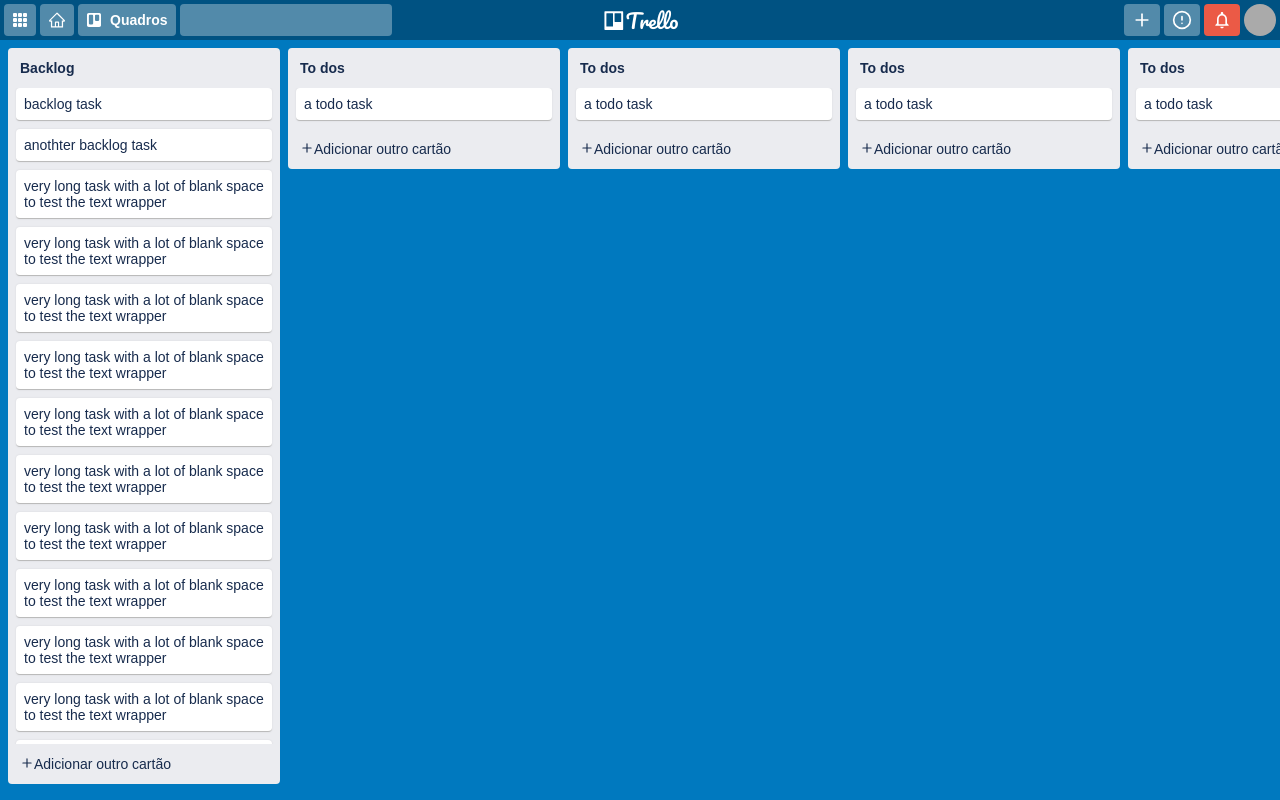
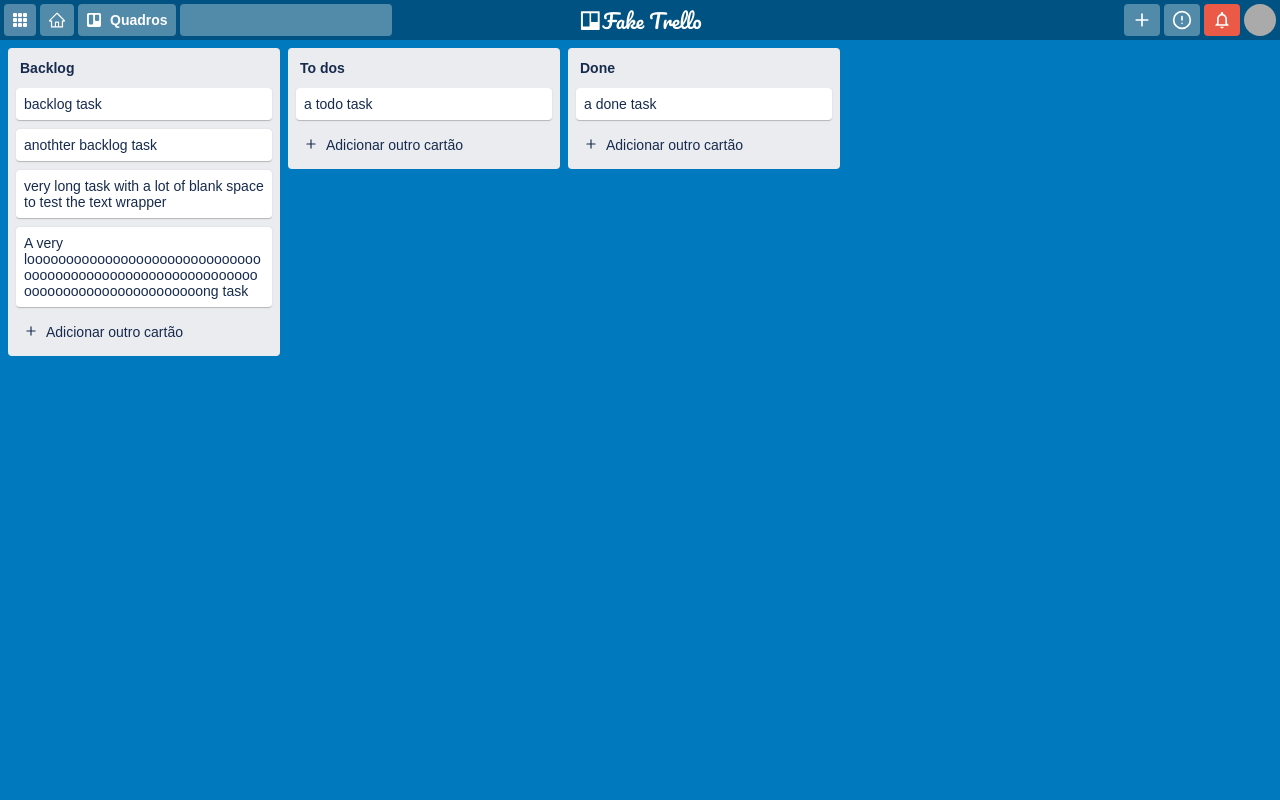
Before and after one commit to cazuzabarberino/fake-trello, a React (Create React App) app: page / in a window 1280 px wide. Built offline with nearby package versions, Linux system fonts and the light colour scheme.

Commit message:
themming

```diff
--- a/src/App.tsx
+++ b/src/App.tsx
@@ -1,6 +1,6 @@
 import React from "react";
 import Panel from "./pages/panel";
-import { GlobalStyles, theme } from "./styles";
+import { GlobalStyles, defaultTheme } from "./styles";
 import { ThemeProvider } from "styled-components";
 import Header from "./components/header";
 import styled from "styled-components";
@@ -8,7 +8,7 @@ import styled from "styled-components";
 function App() {
   return (
     <>
-      <ThemeProvider theme={theme}>
+      <ThemeProvider theme={defaultTheme}>
         <GlobalStyles />
         <Container>
           <Header />
--- a/src/components/cardlist/styled.ts
+++ b/src/components/cardlist/styled.ts
@@ -21,10 +21,10 @@ export const CardContent = styled.div<CardContentProps>`
   max-height: 100%;
   padding: 0 4px;
 
-  display: flex;
-  flex-direction: column;
+  display: grid;
+  grid-auto-flow: row;
 
-  background: ${({ dragging }) => (dragging ? "none" : "#ebecf0")};
+  background: ${({ dragging, theme }) => (dragging ? "none" : theme.listColor)};
 
   font-size: 14px;
   border-radius: 4px;
@@ -39,25 +39,35 @@ export const Shadow = styled.div<ShadowProps>`
   position: absolute;
   width: 100%;
   height: 100%;
-  background: red;
   top: 0;
   left: 0;
   border-radius: inherit;
-  background: rgba(0, 0, 0, 0.35);
+  background: ${({ theme }) => theme.transparency};
 `;
 
 export const CardHeader = styled.div<draggingProps>`
   opacity: ${({ dragging }) => (dragging ? 0 : 1)};
   padding: 12px 8px;
-  color: #172b4d;
   font-weight: 700;
   cursor: pointer;
 `;
 
 export const NewTaskBtn = styled.div<draggingProps>`
   opacity: ${({ dragging }) => (dragging ? 0 : 1)};
-  display: flex;
-  padding: 12px 8px;
+  display: grid;
+  grid-auto-flow: column;
+  align-content: center;
+  place-content: start;
+
+  column-gap: 8px;
+  padding: 8px 8px;
+  cursor: pointer;
+  margin: 0 4px;
+  margin-bottom: 8px;
+
+  :hover {
+    background: rgba(9, 30, 66, 0.08);
+  }
 `;
 
 interface draggingProps {
@@ -80,12 +90,12 @@ export const TaskContainer = styled.div<draggingProps>`
   /* Track */
   ::-webkit-scrollbar-track {
     border-radius: 10px;
-    background: #d9dce2;
+    background: ${({ theme }) => theme.scrollBar};
   }
 
   /* Handle */
   ::-webkit-scrollbar-thumb {
-    background: #bdc3ce;
+    background: ${({ theme }) => theme.scrollThumb};
     border-radius: 10px;
   }
 `;
--- a/src/components/header/index.tsx
+++ b/src/components/header/index.tsx
@@ -34,7 +34,7 @@ const Header = (props: Props) => {
       </HeaderBtnWrapper>
       <HeaderTitle>
         <DiTrello size={24} />
-        Trello
+        Fake Trello
       </HeaderTitle>
       <HeaderBtnWrapper right>
         <HeaderBox as="button">
--- a/src/components/header/styles.ts
+++ b/src/components/header/styles.ts
@@ -8,7 +8,7 @@ export const Container = styled.div`
   padding: 4px;
 
   display: flex;
-  background: rgba(0, 0, 0, 0.32);
+  background: ${({ theme }) => theme.transparency};
 `;
 
 interface HeaderBtnWrapperProps {
--- a/src/components/taskCard/styled.ts
+++ b/src/components/taskCard/styled.ts
@@ -1,4 +1,5 @@
 import styled, { css } from "styled-components";
+import { darken } from "polished";
 
 interface CardProps {
   dragging?: boolean;
@@ -9,7 +10,7 @@ export const Card = styled.div<CardProps>`
   position: relative;
   max-width: 256px;
   flex: 1;
-  background: white;
+  background: ${({ theme }) => theme.taskColor};
   padding: 8px;
   border-radius: 4px;
   border-bottom: 1px solid ${({ dragging }) => (dragging ? "#ddd" : "#bbb")};
@@ -30,7 +31,7 @@ export const Card = styled.div<CardProps>`
       cursor: pointer;
 
       &:hover {
-        background: #eee;
+        background: ${({ theme }) => darken(0.1, theme.taskColor)};
       }
     `}
 `;
@@ -47,5 +48,5 @@ export const Shadow = styled.div<ShadowProps>`
   width: 100%;
   height: 100%;
   border-radius: inherit;
-  background: #ddd;
+  background: ${({ theme }) => theme.transparency};
 `;
--- a/src/pages/panel/index.tsx
+++ b/src/pages/panel/index.tsx
@@ -20,81 +20,8 @@ const mock = [
       "backlog task",
       "anothter backlog task",
       "very long task with a lot of blank space to test the text wrapper",
-      "very long task with a lot of blank space to test the text wrapper",
-      "very long task with a lot of blank space to test the text wrapper",
-      "very long task with a lot of blank space to test the text wrapper",
-      "very long task with a lot of blank space to test the text wrapper",
-      "very long task with a lot of blank space to test the text wrapper",
-      "very long task with a lot of blank space to test the text wrapper",
-      "very long task with a lot of blank space to test the text wrapper",
-      "very long task with a lot of blank space to test the text wrapper",
-      "very long task with a lot of blank space to test the text wrapper",
-      "very long task with a lot of blank space to test the text wrapper",
-      "very long task with a lot of blank space to test the text wrapper",
-      "very long task with a lot of blank space to test the text wrapper",
-      "very long task with a lot of blank space to test the text wrapper",
-      "very long task with a lot of blank space to test the text wrapper",
-      "very long task with a lot of blank space to test the text wrapper",
-      "very long task with a lot of blank space to test the text wrapper",
-      "very long task with a lot of blank space to test the text wrapper",
-      "very long task with a lot of blank space to test the text wrapper",
-      "very long task with a lot of blank space to test the text wrapper",
-      "very long task with a lot of blank space to test the text wrapper",
-      "very long task with a lot of blank space to test the text wrapper",
-      "very long task with a lot of blank space to test the text wrapper",
-      "very long task with a lot of blank space to test the text wrapper",
-      "very long task with a lot of blank space to test the text wrapper",
-      "very long task with a lot of blank space to test the text wrapper",
-      "very long task with a lot of blank space to test the text wrapper",
-      "very long task with a lot of blank space to test the text wrapper",
-      "very long task with a lot of blank space to test the text wrapper",
-      "very long task with a lot of blank space to test the text wrapper",
-      "very long task with a lot of blank space to test the text wrapper",
-      "very long task with a lot of blank space to test the text wrapper",
-      "very long task with a lot of blank space to test the text wrapper",
-      "very long task with a lot of blank space to test the text wrapper",
-      "very long task with a lot of blank space to test the text wrapper",
-      "very long task with a lot of blank space to test the text wrapper",
-      "very long task with a lot of blank space to test the text wrapper",
-      "very long task with a lot of blank space to test the text wrapper",
-      "very long task with a lot of blank space to test the text wrapper",
-      "very long task with a lot of blank space to test the text wrapper",
-      "very long task with a lot of blank space to test the text wrapper",
-      "very long task with a lot of blank space to test the text wrapper",
-      "very long task with a lot of blank space to test the text wrapper",
-      "very long task with a lot of blank space to test the text wrapper",
-      "very long task with a lot of blank space to test the text wrapper",
-      "very long task with a lot of blank space to test the text wrapper",
-      "very long task with a lot of blank space to test the text wrapper",
-      "very long task with a lot of blank space to test the text wrapper",
-      "very long task with a lot of blank space to test the text wrapper",
-      "very long task with a lot of blank space to test the text wrapper",
-      "very long task with a lot of blank space to test the text wrapper",
-      "very long task with a lot of blank space to test the text wrapper",
-      "very long task with a lot of blank space to test the text wrapper",
-      "very long task with a lot of blank space to test the text wrapper",
-      "very long task with a lot of blank space to test the text wrapper",
-      "very long task with a lot of blank space to test the text wrapper",
-      "very long task with a lot of blank space to test the text wrapper",
-      "very long task with a lot of blank space to test the text wrapper",
       "A very looooooooooooooooooooooooooooooooooooooooooooooooooooooooooooooooooooooooooooooooooong task",
     ],
-  },
-  {
-    title: "To dos",
-    tasks: ["a todo task"],
-  },
-  {
-    title: "To dos",
-    tasks: ["a todo task"],
-  },
-  {
-    title: "To dos",
-    tasks: ["a todo task"],
-  },
-  {
-    title: "To dos",
-    tasks: ["a todo task"],
   },
   {
     title: "To dos",
--- a/src/styles/index.ts
+++ b/src/styles/index.ts
@@ -1,9 +1,26 @@
-import { createGlobalStyle } from "styled-components";
+import { createGlobalStyle, DefaultTheme } from "styled-components";
+
+declare module "styled-components" {
+  export interface DefaultTheme {
+    fontColor: string;
+    transparency: string;
+    scrollBar: string;
+    scrollThumb: string;
+    listColor: string;
+    taskColor: string;
+  }
+}
+
+export const defaultTheme: DefaultTheme = {
+  fontColor: "#172b4d",
+  transparency: "rgba(0, 0, 0, 0.32)",
+  scrollBar: "#d9dce2",
+  scrollThumb: "#bdc3ce",
+  listColor: "#ebecf0",
+  taskColor: "white",
+};
 
 export const GlobalStyles = createGlobalStyle`
-
-
-
   * {
     padding: 0;
     margin: 0;
@@ -13,7 +30,7 @@ export const GlobalStyles = createGlobalStyle`
   }
 
   body{
-    color: #172b4d;
+    color: ${({ theme }) => theme.fontColor};
   }
 
   button {
@@ -21,5 +38,3 @@ export const GlobalStyles = createGlobalStyle`
   }
 
 `;
-
-export const theme = {};
```
